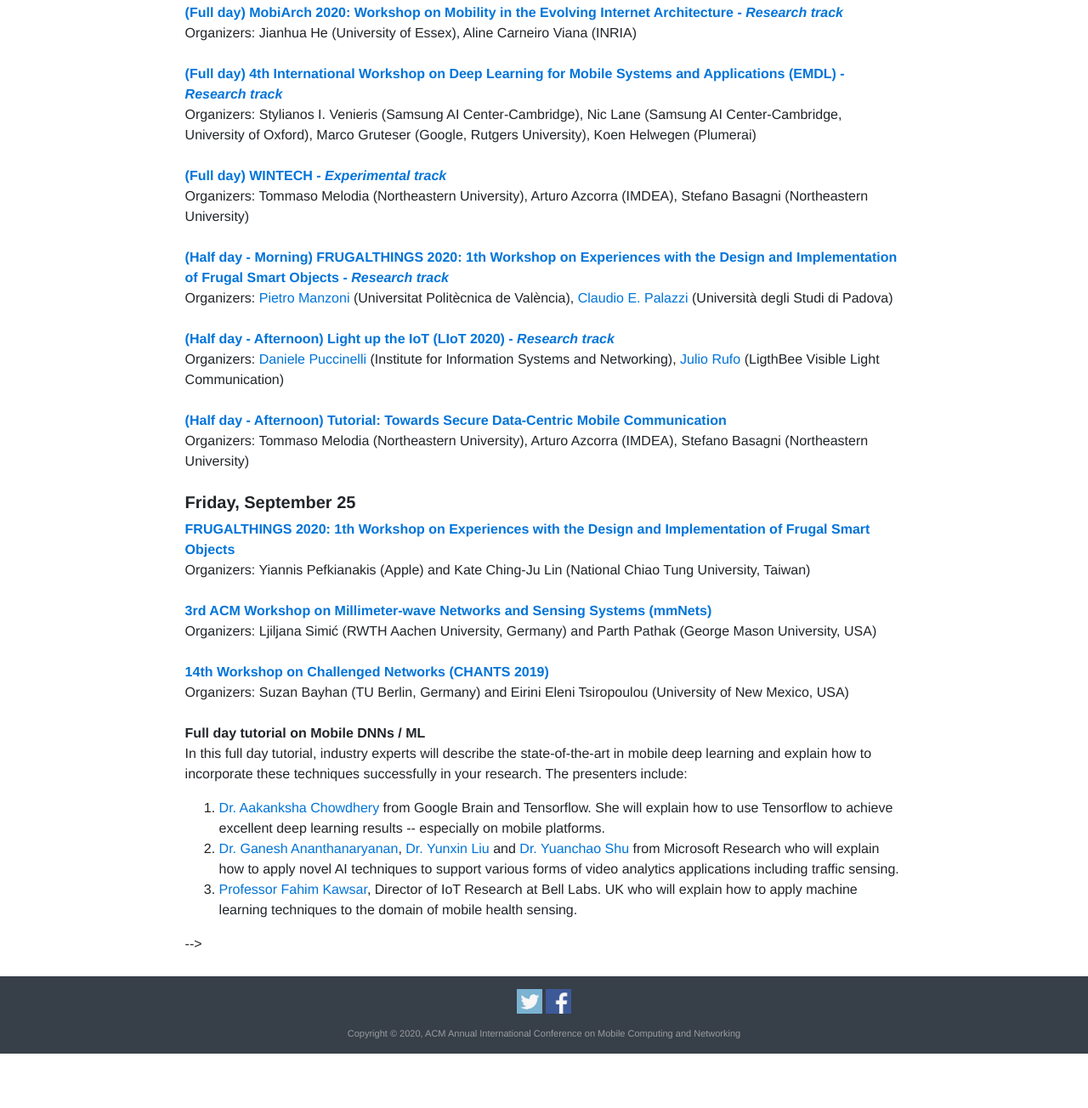
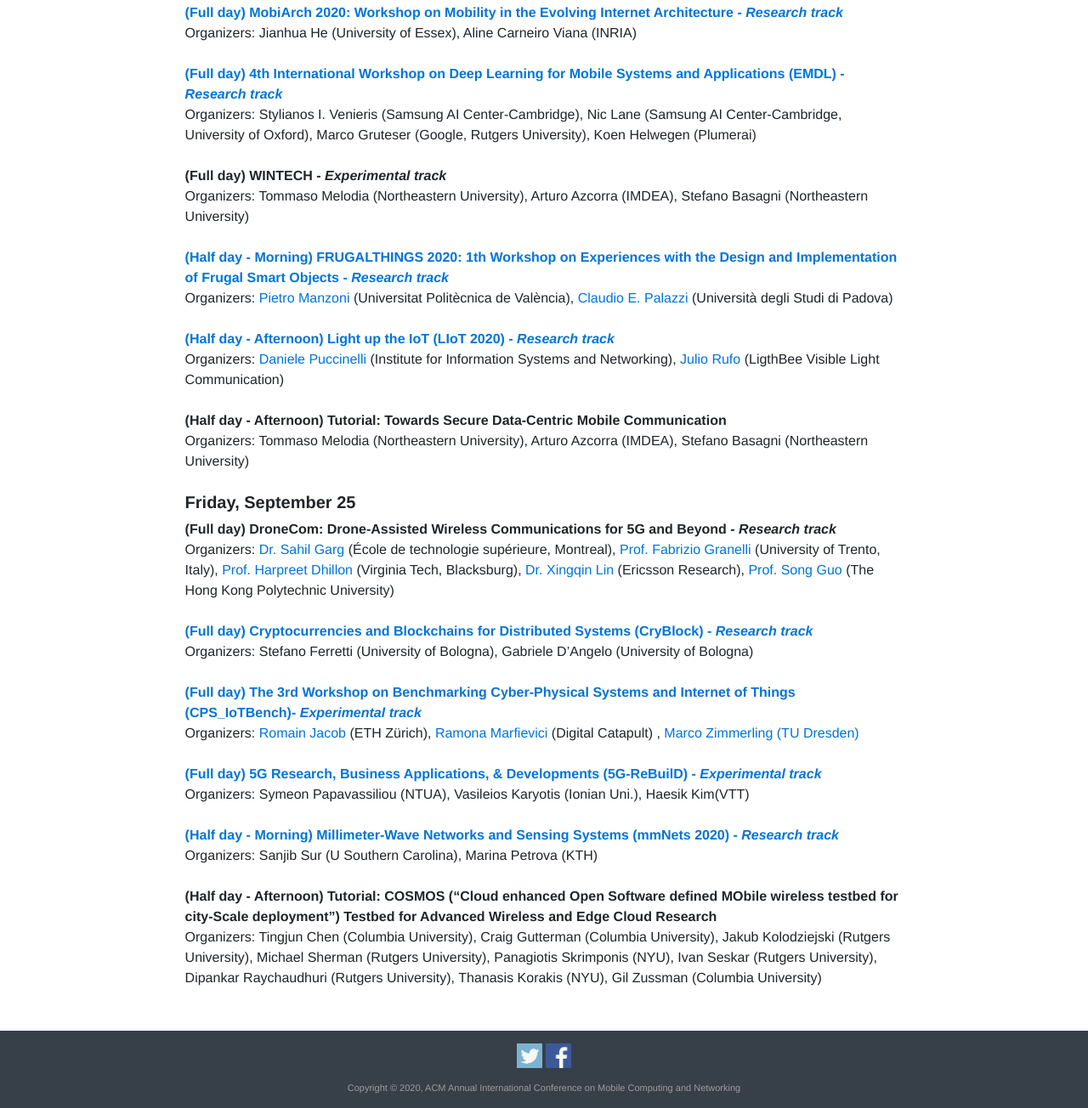
Before and after one commit to srene/mobicom2020-website, a PHP site: page /workshops.php in a window 1280 px wide. Shown: the part 342-1646 px from the top of the page at 85% size. Before the commit the page ends 1582 px from the top, so only its background shows below. Run offline with PHP 8.4, Linux system fonts and the light colour scheme; some libraries are stand-ins or nearby versions.

Commit message:
workshops

```diff
--- a/workshops.php
+++ b/workshops.php
@@ -49,7 +49,7 @@ Organizers: Jianhua He (University of Essex), Aline Carneiro Viana (INRIA)<br/><
 <b><a href="http://emdl20.github.io/">(Full day) 4th International Workshop on Deep Learning for Mobile Systems and Applications (EMDL) - <em>Research track</em></a></b><br/>
 Organizers: Stylianos I. Venieris (Samsung AI Center-Cambridge), Nic Lane (Samsung AI Center-Cambridge, University of Oxford), Marco Gruteser (Google, Rutgers University), Koen Helwegen (Plumerai)<br/><br/>
 
-<b><a href="">(Full day) WINTECH - <em>Experimental track</em></a></b><br/>
+<b>(Full day) WINTECH - <em>Experimental track</em></b><br/>
 Organizers: Tommaso Melodia (Northeastern University), Arturo Azcorra (IMDEA), Stefano Basagni (Northeastern University)<br/><br/>
 
 <b><a href="http://www.grc.upv.es/frugalthings2020/">(Half day - Morning) FRUGALTHINGS 2020: 1th Workshop on Experiences with the Design and Implementation of Frugal Smart Objects - <em>Research track</em></a></b><br/>
@@ -58,12 +58,38 @@ Organizers: <a href="pmanzoni@disca.upv.es">Pietro Manzoni</a> (Universitat Poli
 <b><a href="https://aka.ms/hotedgevideo19">(Half day - Afternoon) Light up the IoT (LIoT 2020) - <em>Research track</em></a></b><br/>
 Organizers: <a href="daniele.puccinelli@supsi.ch">Daniele Puccinelli</a> (Institute for Information Systems and Networking), <a href="jrufo@lightbeecorp.com">Julio Rufo</a>  (LigthBee Visible Light Communication)<br/><br/>
 
-<b><a href="">(Half day - Afternoon) Tutorial: Towards Secure Data-Centric Mobile Communication</a></b><br/>
+<b>(Half day - Afternoon) Tutorial: Towards Secure Data-Centric Mobile Communication</b><br/>
 Organizers: Tommaso Melodia (Northeastern University), Arturo Azcorra (IMDEA), Stefano Basagni (Northeastern University)<br/><br/>
 
 
+<h5><b>Friday, September 25</b></h5>
 
-<h5><b>Friday, September 25</b></h5>
+<b>(Full day) DroneCom: Drone-Assisted Wireless Communications for 5G and Beyond - <em>Research track</em></b><br/>
+Organizers: <a href="sahil.garg@ieee.org">Dr. Sahil Garg</a> (École de technologie supérieure, Montreal),
+ <a href="fabrizio.granelli@unitn.it">Prof. Fabrizio Granelli</a> (University of Trento, Italy),
+ <a href="hdhillon@vt.edu">Prof. Harpreet Dhillon</a> (Virginia Tech, Blacksburg),
+ <a href="xingqin.lin@ericsson.com">Dr. Xingqin Lin</a> (Ericsson Research),
+ <a href="song.guo@polyu.edu.hk">Prof. Song Guo</a> (The Hong Kong Polytechnic University)<br/><br/>
+
+ <b><a href="http://www.cryblock.org">(Full day) Cryptocurrencies and Blockchains for Distributed Systems (CryBlock) - <em>Research track</em></a></b><br/>
+ Organizers: Stefano Ferretti (University of Bologna), Gabriele D’Angelo (University of Bologna)<br/><br/>
+
+<b><a href="https://cpsbench20.ethz.ch">(Full day) The 3rd Workshop on Benchmarking Cyber-Physical Systems and Internet of Things (CPS_IoTBench)- <em>Experimental track</em></a></b><br/>
+Organizers: <a href="jacobr@ethz.ch">Romain Jacob</a> (ETH Zürich), <a href="ramona.marfievici@digicatapult.org.uk">Ramona Marfievici</a> (Digital Catapult)
+, <a href="marco.zimmerling@tu-dresden.de"> Marco Zimmerling (TU Dresden)<br/><br/>
+
+<b><a href="http://www.netmode.ntua.gr/rebuild20/">(Full day) 5G Research, Business Applications, & Developments (5G-ReBuilD) - <em>Experimental track</em></a></b><br/>
+Organizers: Symeon Papavassiliou (NTUA), Vasileios Karyotis (Ionian Uni.), Haesik Kim(VTT)<br/><br/>
+
+<b><a href="https://mmnets.cse.sc.edu/">(Half day - Morning) Millimeter-Wave Networks and Sensing Systems (mmNets 2020) - <em>Research track</em></a></b><br/>
+Organizers: Sanjib Sur (U Southern Carolina), Marina Petrova (KTH)<br/><br/>
+
+<b>(Half day - Afternoon) Tutorial: COSMOS (“Cloud enhanced Open Software defined MObile wireless testbed for city-Scale
+deployment”) Testbed for Advanced Wireless and Edge Cloud Research</b><br/>
+Organizers: Tingjun Chen (Columbia University), Craig Gutterman (Columbia University),
+Jakub Kolodziejski (Rutgers University), Michael Sherman (Rutgers University), Panagiotis
+Skrimponis (NYU), Ivan Seskar (Rutgers University), Dipankar Raychaudhuri (Rutgers University),
+Thanasis Korakis (NYU), Gil Zussman (Columbia University)<br/><br/>
 
 <!-- <div class="table-responsive">
 <table class="table table-sm table-bordered">
@@ -93,7 +119,7 @@ Organizers: Tommaso Melodia (Northeastern University), Arturo Azcorra (IMDEA), S
 </div>-->
 
 
-<b><a href="https://nss.cs.nctu.edu.tw/wintech2019">FRUGALTHINGS 2020: 1th Workshop on Experiences with the Design and Implementation of Frugal Smart Objects</a></b><br/>
+<!--<b><a href="https://nss.cs.nctu.edu.tw/wintech2019">FRUGALTHINGS 2020: 1th Workshop on Experiences with the Design and Implementation of Frugal Smart Objects</a></b><br/>
 Organizers: Yiannis Pefkianakis (Apple) and Kate Ching-Ju Lin (National Chiao Tung University, Taiwan)<br/><br/>
 
 <b><a href="https://mmnets.cs.gmu.edu/">3rd ACM Workshop on Millimeter-wave Networks and Sensing Systems (mmNets)</a></b><br/>
@@ -107,12 +133,12 @@ Organizers: Suzan Bayhan (TU Berlin, Germany) and Eirini Eleni Tsiropoulou (Univ
 
 <p>In this full day tutorial, industry experts will describe the state-of-the-art in mobile deep learning and explain how to incorporate these techniques successfully in your research. The presenters include:</p>
 
-<ol>
+<!--<ol>
 <li><a href="http://www.achowdhery.com/">Dr. Aakanksha Chowdhery</a> from Google Brain and Tensorflow. She will explain how to use Tensorflow to achieve excellent deep learning results -- especially on mobile platforms.</li>
 <li><a href="https://www.microsoft.com/en-us/research/people/ga/">Dr. Ganesh Ananthanaryanan</a>, <a href="https://www.microsoft.com/en-us/research/people/yunliu/">Dr. Yunxin Liu</a> and <a href="https://www.microsoft.com/en-us/research/people/yushu/">Dr. Yuanchao Shu</a> from Microsoft Research who will explain how to apply novel AI techniques to support various forms of video analytics applications including traffic sensing.</li>
 <li><a href="https://www.fahim-kawsar.net/">Professor Fahim Kawsar</a>, Director of IoT Research at Bell Labs. UK who will explain how to apply machine learning techniques to the domain of mobile health sensing.</li>
-</ol>
--->
+</ol>-->
+
 </div>
 
 </center>
```
